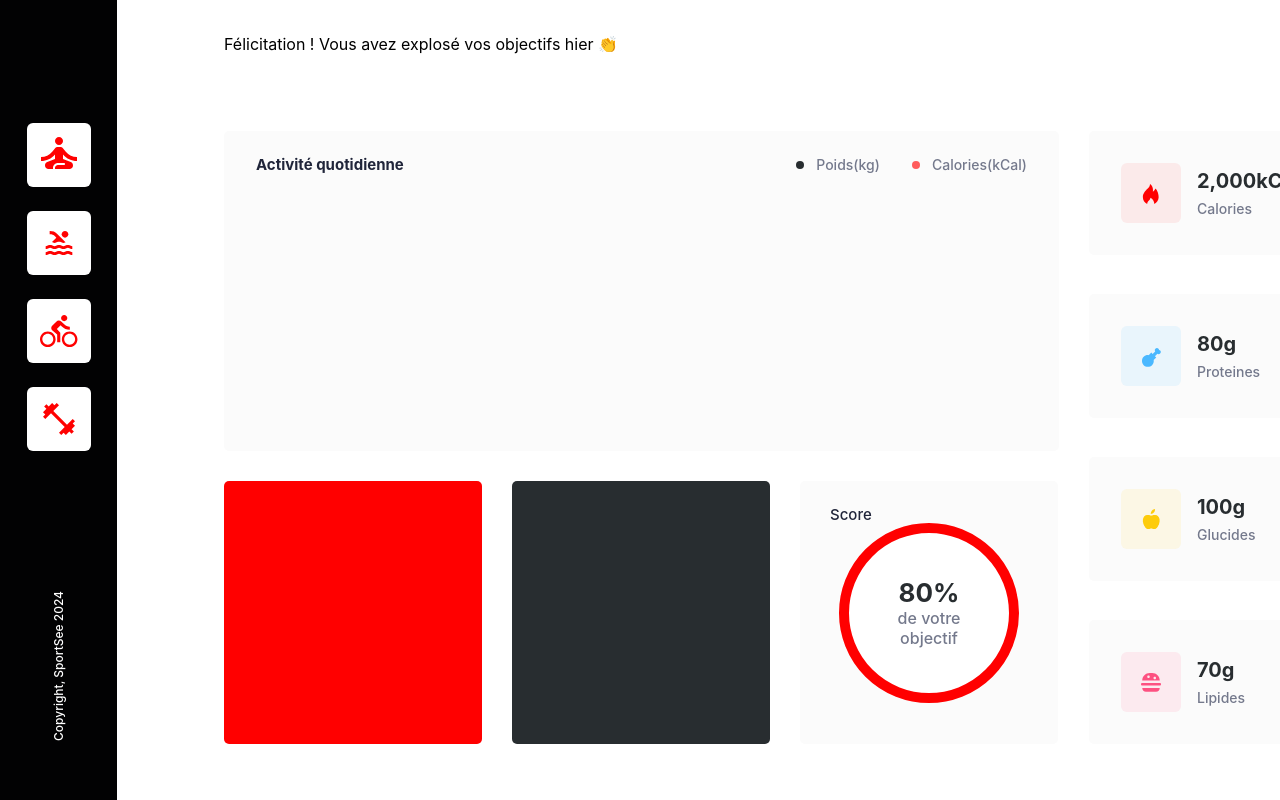
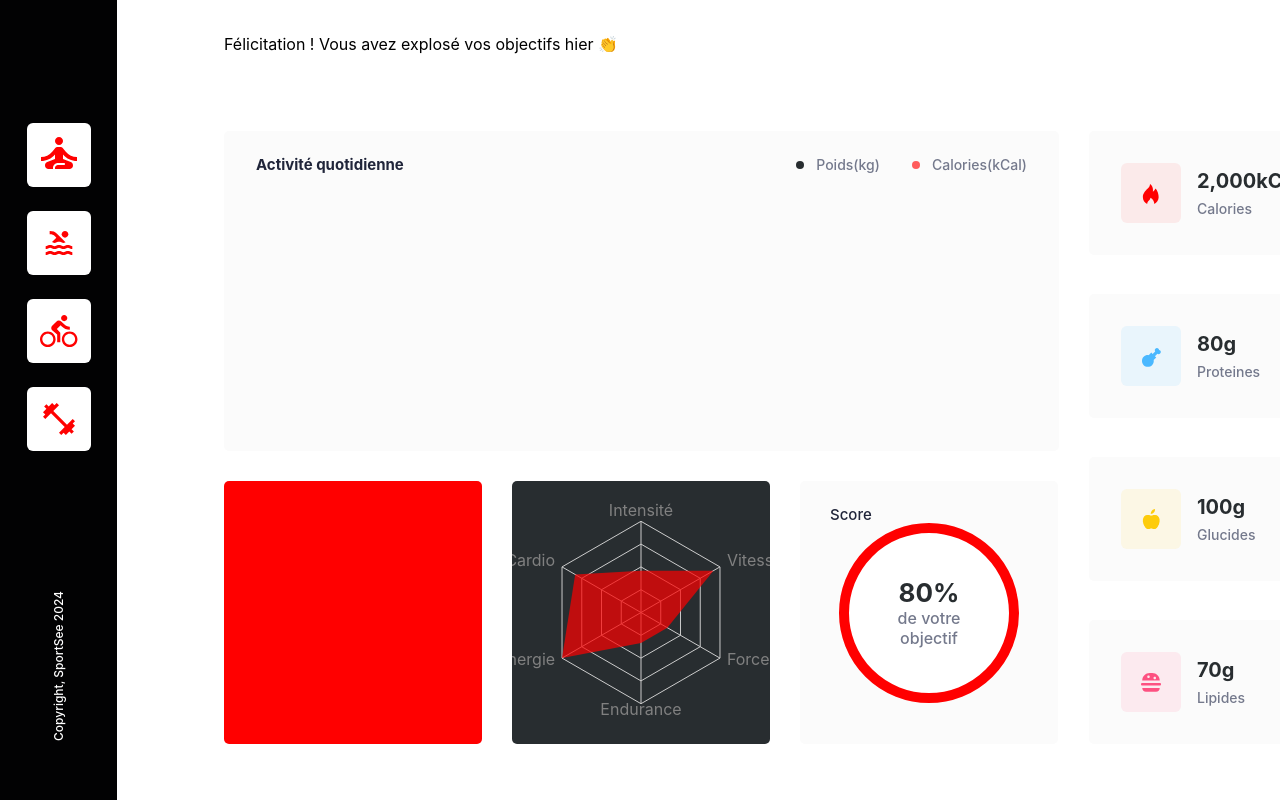
Before and after one commit to nicolasollier/sportsee, a React (Create React App) app: page / in a window 1280 px wide. Shown: the part 224-1024 px from the top of the page. Built offline with nearby package versions, Linux system fonts and the light colour scheme.

Commit message:
add performaces

```diff
--- a/src/components/Charts/Performances/Performances.jsx
+++ b/src/components/Charts/Performances/Performances.jsx
@@ -1,9 +1,34 @@
 import React from "react";
+import {
+  Radar,
+  RadarChart,
+  PolarGrid,
+  PolarAngleAxis,
+  ResponsiveContainer,
+} from "recharts";
+
+import { formatUserPerformances } from "../../../services/dataFormat.service";
 import styles from "./Performances.module.scss";
 
-const Performances = () => {
+const Performances = ({ datas }) => {
+  datas = formatUserPerformances(datas);
   return (
-    <div className={styles.performances}></div>
+    <div className={styles.performances}>
+      <ResponsiveContainer width='100%' height='100%'>
+          <RadarChart
+            data={datas}
+            margin={{ top: 15, right: 15, bottom: 15, left: 15 }}
+          >
+            <PolarGrid />
+            <PolarAngleAxis dataKey='kind' dy={3} />
+            <Radar
+              dataKey='value'
+              fill='#FF0101'
+              fillOpacity={0.7}
+            />
+          </RadarChart>
+        </ResponsiveContainer>
+    </div>
   );
 };
 
--- a/src/components/Charts/Performances/Performances.module.scss
+++ b/src/components/Charts/Performances/Performances.module.scss
@@ -1,4 +1,8 @@
 .performances {
+  display: flex;
+  align-items: center;
+  justify-content: center;
+  box-sizing: border-box;
   grid-column: span 4;
   width: 258px;
   height: 263px;
--- a/src/services/dataFormat.service.js
+++ b/src/services/dataFormat.service.js
@@ -1,3 +1,27 @@
 export function formatUserScore(userScore) {
   return userScore * 100;
 }
+
+export function formatUserPerformances(userPerformances) {
+  const kindTranslations = {
+    Energy: "Energie",
+    Strength: "Force",
+    Speed: "Vitesse",
+    Intensity: "Intensité",
+  };
+
+  return userPerformances.data
+    .map((perf) => {
+      const kindKey = userPerformances.kind[perf.kind];
+      const kindCapitalized =
+        kindKey.charAt(0).toUpperCase() + kindKey.slice(1);
+      const translatedKind =
+        kindTranslations[kindCapitalized] || kindCapitalized;
+
+      return {
+        ...perf,
+        kind: translatedKind,
+      };
+    })
+    .reverse();
+}
--- a/src/views/Dashboard.jsx
+++ b/src/views/Dashboard.jsx
@@ -46,7 +46,7 @@ const Dashboard = () => {
               <DailyChart />
               <div className={styles.dashboard_bottom_row}>
                 <Duration />
-                <Performances />
+                <Performances datas={user.performance} />
                 <Score score={formatUserScore(user.userInfos.score)} />
               </div>
             </div>
```
